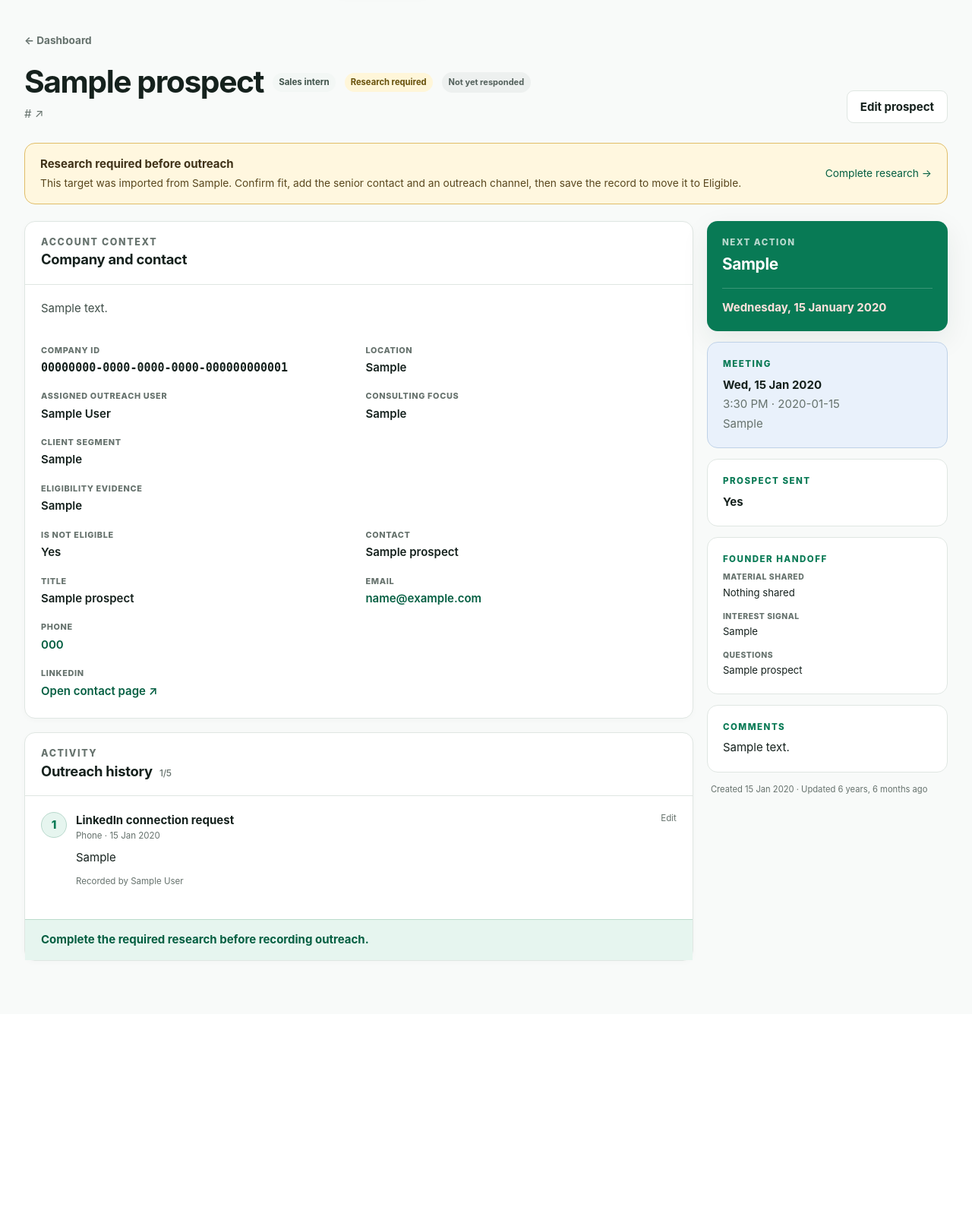
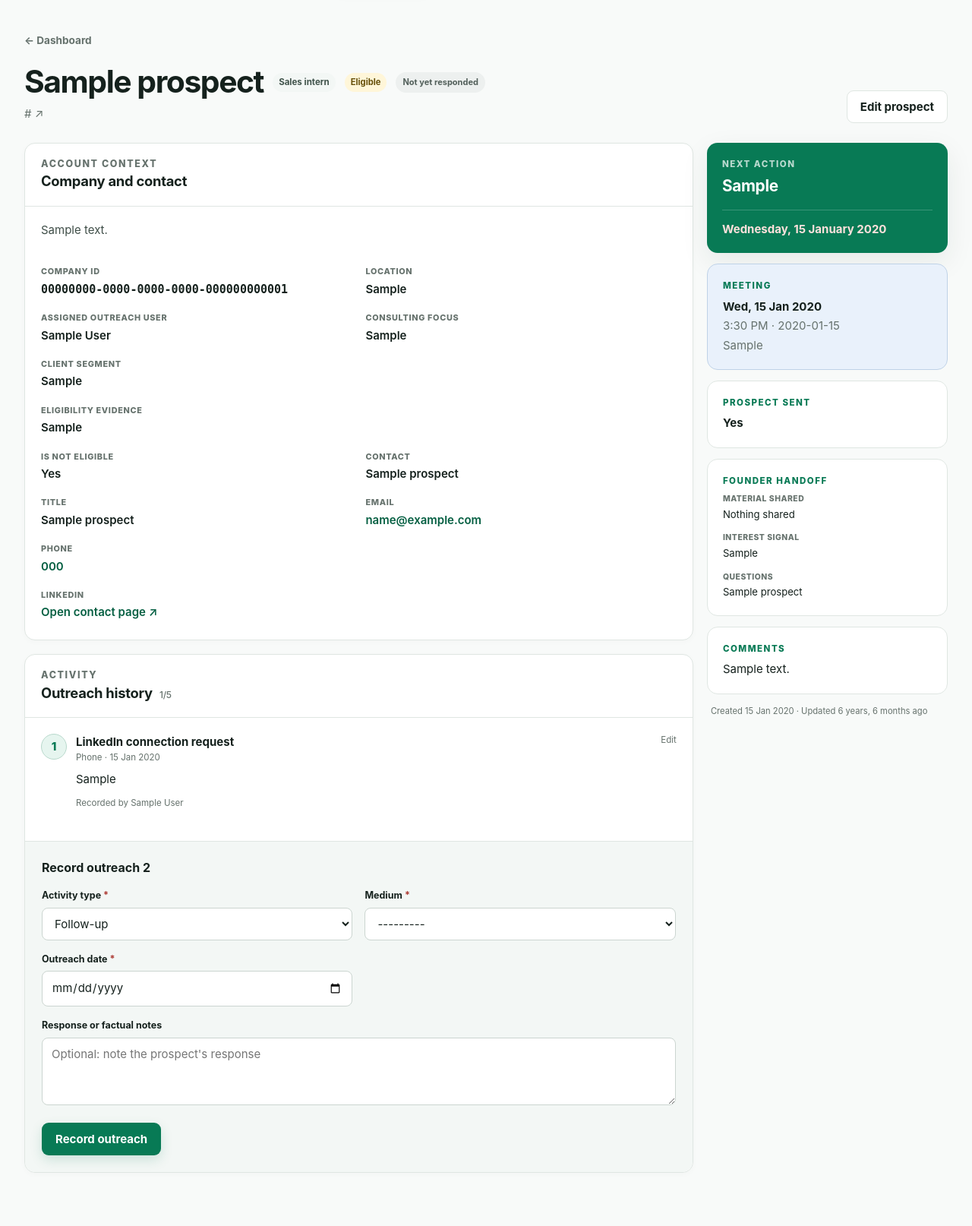
Before and after one commit to operation-flexgcc/Leadgen_System, a Django app: page /prospects/1/ in a window 1280 px wide. Shown: the part 73-1687 px from the top of the page at 76% size. Before the commit the page ends 1338 px from the top, so only its background shows below. Run offline with Django 5.2, Linux system fonts and the light colour scheme; a user stored in the database is signed in; tables that the repository leaves empty hold one stand-in row (values such as "Sample post"); some libraries are stand-ins or nearby versions.

Commit message:
Remove redundant research stage gate

```diff
--- a/outreach/api.py
+++ b/outreach/api.py
@@ -886,12 +886,6 @@ def prospect_outreach_list(request, prospect_id):
                 "Claim this prospect before adding outreach history via API.",
                 403,
             )
-        if prospect.stage == Prospect.Stage.RESEARCH:
-            return _json_error(
-                "Complete the required contact and qualification research before recording outreach.",
-                400,
-            )
-
         existing_numbers = list(
             prospect.outreaches.order_by("sequence_number").values_list(
                 "sequence_number",
--- a/outreach/api_documentation.py
+++ b/outreach/api_documentation.py
@@ -261,7 +261,7 @@ API_DOCUMENTATION = {
         "methods": "GET, POST",
         "contract_summary": "GET lists all outreach records for one prospect. POST validates and creates the next numbered record.",
         "authorization": "Managers and system administrators can access every prospect. A frontline outreach user must own the exact prospect; an unassigned or another user's prospect returns HTTP 403.",
-        "behavior": "POST uses the same workstream, contact-method, LinkedIn sequence, date, research-completion, and five-record limit rules as the browser form. The server assigns sequence_number and recorded_by.",
+        "behavior": "POST uses the same workstream, contact-method, LinkedIn sequence, date, and five-record limit rules as the browser form. The server assigns sequence_number and recorded_by.",
         "endpoint": "/api/v1/prospects/<prospect_id>/outreaches/",
         "request_example": _json_example(
             {
@@ -315,7 +315,6 @@ API_DOCUMENTATION = {
             },
         ],
         "rules": [
-            "Complete required research before adding an outreach record.",
             "A prospect can have no more than five outreach records; the API returns HTTP 409 at the limit.",
             "sequence_number is read-only and automatically fills the first available number from 1 through 5.",
             "recorded_by is read-only and is set from the bearer token user.",
@@ -327,7 +326,7 @@ API_DOCUMENTATION = {
         "responses": [
             {"status": "200", "meaning": "GET succeeded and returned the outreach list."},
             {"status": "201", "meaning": "POST validated and created the next outreach record."},
-            {"status": "400", "meaning": "Malformed JSON, invalid input, incomplete research, or a workflow rule failed."},
+            {"status": "400", "meaning": "Malformed JSON, invalid input, or a workflow rule failed."},
             {"status": "401", "meaning": "The bearer token is missing, invalid, revoked, or belongs to an inactive user."},
             {"status": "403", "meaning": "The token user does not own this prospect and is not a manager or system administrator."},
             {"status": "404", "meaning": "The numeric prospect ID does not exist."},
--- a/outreach/bulk_import.py
+++ b/outreach/bulk_import.py
@@ -184,8 +184,7 @@ def _batch_source_name(batch):
 
 def _batch_comment(batch, row_number):
     return (
-        f"Imported from {batch.source_filename}, source row {row_number}, batch {batch.pk}. "
-        "Complete company qualification and senior-contact research before outreach."
+        f"Imported from {batch.source_filename}, source row {row_number}, batch {batch.pk}."
     )
 
 
@@ -244,7 +243,7 @@ def import_prospects_from_csv(*, uploaded_file, uploaded_by, workstream, owner):
             prospect = Prospect(
                 owner=owner,
                 workstream=workstream,
-                stage=Prospect.Stage.RESEARCH,
+                stage=Prospect.Stage.ELIGIBLE,
                 company_name=row.company_name,
                 website=row.website,
                 location=row.area,
@@ -331,7 +330,7 @@ def _prospect_is_unchanged_since_import(prospect, batch, snapshot):
     expected_values = {
         "owner_id": batch.owner_id,
         "workstream": batch.target_workstream,
-        "stage": Prospect.Stage.RESEARCH,
+        "stage": Prospect.Stage.ELIGIBLE,
         "company_name": snapshot["company_name"],
         "website": snapshot["website"],
         "location": snapshot["area"],
--- a/outreach/forms.py
+++ b/outreach/forms.py
@@ -170,6 +170,19 @@ class ProspectForm(forms.ModelForm):
         if owner and workstream and owner.profile.role != workstream:
             self.add_error("owner", "Choose an outreach user whose class matches the selected workstream.")
 
+        if not any(
+            cleaned_data.get(field_name)
+            for field_name in (
+                "contact_email",
+                "contact_phone",
+                "contact_linkedin_url",
+            )
+        ):
+            self.add_error(
+                "contact_email",
+                "Add at least one contact method: email, phone, or LinkedIn.",
+            )
+
         website = cleaned_data.get("website")
         linkedin_url = cleaned_data.get("contact_linkedin_url")
         website_host = self._normalized_website_host(website) if website else ""
@@ -204,8 +217,6 @@ class ProspectForm(forms.ModelForm):
         if not is_manager(self.user):
             prospect.owner = self.user
             prospect.workstream = self.user.profile.role
-        if prospect.stage == Prospect.Stage.RESEARCH:
-            prospect.stage = Prospect.Stage.ELIGIBLE
         if prospect.workstream != Prospect.Workstream.LINKEDIN_OUTREACH:
             prospect.founder_account = ""
             prospect.linkedin_connection_status = ""
--- a/outreach/views.py
+++ b/outreach/views.py
@@ -385,11 +385,7 @@ def prospect_detail(request, pk):
             "prospect": prospect,
             "outreaches": outreaches,
             "outreach_form": OutreachForm(prospect=prospect),
-            "can_add_outreach": (
-                can_edit_prospect
-                and prospect.stage != Prospect.Stage.RESEARCH
-                and outreaches.count() < 5
-            ),
+            "can_add_outreach": can_edit_prospect and outreaches.count() < 5,
             "can_edit_prospect": can_edit_prospect,
             "can_claim_prospect": (
                 not is_manager(request.user)
@@ -413,9 +409,6 @@ def outreach_add(request, pk):
         )
         if prospect.owner_id != request.user.id and not is_manager(request.user):
             messages.error(request, "Claim this prospect before recording outreach.")
-            return redirect(prospect)
-        if prospect.stage == Prospect.Stage.RESEARCH:
-            messages.error(request, "Complete the required contact and qualification research before recording outreach.")
             return redirect(prospect)
         existing_numbers = list(prospect.outreaches.order_by("sequence_number").values_list("sequence_number", flat=True))
         if len(existing_numbers) >= 5:
--- a/static/css/app.css
+++ b/static/css/app.css
@@ -219,10 +219,6 @@ textarea.form-control { resize: vertical; }
 .detail-title-row h1 { margin-bottom: 0; }
 .detail-actions { display: flex; align-items: center; gap: 10px; }
 .detail-actions form { margin: 0; }
-.research-notice { display: flex; justify-content: space-between; gap: 20px; align-items: center; margin-bottom: 22px; padding: 16px 20px; border: 1px solid #e0bd68; border-radius: var(--radius); background: #fff7df; color: #59471e; }
-.research-notice div { display: grid; gap: 4px; }
-.research-notice strong { color: #3f3218; }
-.research-notice span, .research-notice a { font-size: .86rem; }
 .website-link { display: inline-block; margin-top: 8px; color: var(--muted); }
 .detail-layout { display: grid; grid-template-columns: minmax(0, 2fr) minmax(280px, .72fr); gap: 18px; align-items: start; }
 .detail-main { display: grid; gap: 18px; }
@@ -376,7 +372,6 @@ textarea.form-control { resize: vertical; }
 @media (max-width: 600px) {
     h1 { font-size: 1.8rem; }
     .heading-with-action, .detail-heading { align-items: flex-start; flex-direction: column; }
-    .research-notice { align-items: flex-start; flex-direction: column; }
     .metric-grid { grid-template-columns: repeat(2, minmax(0, 1fr)); gap: 9px; }
     .metric-card { min-height: 122px; padding: 16px; }
     .metric-card > strong { font-size: 1.7rem; }
--- a/templates/outreach/dashboard.html
+++ b/templates/outreach/dashboard.html
@@ -146,7 +146,7 @@
                         <span class="cell-secondary">{{ prospect.website|truncatechars:38 }}</span>
                     </td>
                     <td>
-                        <span class="contact-name">{{ prospect.contact_name|default:"Research required" }}</span>
+                        <span class="contact-name">{{ prospect.contact_name|default:"Not provided" }}</span>
                         <span class="cell-secondary">{{ prospect.contact_email|default:prospect.contact_phone|default:"No contact channel yet" }}</span>
                     </td>
                     {% if current_user_is_manager %}
--- a/templates/outreach/prospect_detail.html
+++ b/templates/outreach/prospect_detail.html
@@ -24,23 +24,13 @@
     </div>
 </section>
 
-{% if prospect.stage == "research" %}
-<section class="research-notice" aria-label="Research required">
-    <div>
-        <strong>Research required before outreach</strong>
-        <span>This target was imported from {{ prospect.import_source|default:"a source list" }}. Confirm fit, add the senior contact and an outreach channel, then save the record to move it to Eligible.</span>
-    </div>
-    {% if can_claim_prospect %}<span>Claim this record first.</span>{% elif can_edit_prospect %}<a href="{% url 'prospect_update' prospect.pk %}">Complete research →</a>{% endif %}
-</section>
-{% endif %}
-
 <div class="detail-layout">
     <div class="detail-main">
         <section class="panel detail-panel">
             <div class="panel-header">
                 <div><p class="eyebrow">Account context</p><h2>Company and contact</h2></div>
             </div>
-            <p class="description-copy">{{ prospect.short_description|default:"Company description to be researched." }}</p>
+            <p class="description-copy">{{ prospect.short_description|default:"No company description provided." }}</p>
             <dl class="info-grid">
                 <div><dt>Company ID</dt><dd><code>{{ prospect.company_id }}</code></dd></div>
                 <div><dt>Location</dt><dd>{{ prospect.location|default:"Not provided" }}</dd></div>
@@ -49,7 +39,7 @@
                 <div><dt>Client segment</dt><dd>{{ prospect.client_segment|default:"Not provided" }}</dd></div>
                 <div class="info-full"><dt>Eligibility evidence</dt><dd>{{ prospect.eligibility_evidence|default:"Not provided"|linebreaksbr }}</dd></div>
                 <div><dt>Is not eligible</dt><dd>{{ prospect.is_not_eligible|yesno:"Yes,No" }}</dd></div>
-                <div><dt>Contact</dt><dd>{{ prospect.contact_name|default:"Research required" }}</dd></div>
+                <div><dt>Contact</dt><dd>{{ prospect.contact_name|default:"Not provided" }}</dd></div>
                 <div><dt>Title</dt><dd>{{ prospect.contact_title|default:"Not provided" }}</dd></div>
                 <div><dt>Email</dt><dd>{% if prospect.contact_email %}<a href="mailto:{{ prospect.contact_email }}">{{ prospect.contact_email }}</a>{% else %}<span class="muted">Not provided</span>{% endif %}</dd></div>
                 <div><dt>Phone</dt><dd>{% if prospect.contact_phone %}<a href="tel:{{ prospect.contact_phone }}">{{ prospect.contact_phone }}</a>{% else %}<span class="muted">Not provided</span>{% endif %}</dd></div>
@@ -57,7 +47,7 @@
             </dl>
         </section>
 
-        {% if prospect.workstream == "linkedin_outreach" and prospect.stage != "research" %}
+        {% if prospect.workstream == "linkedin_outreach" %}
         <section class="panel detail-panel">
             <div class="panel-header">
                 <div><p class="eyebrow">LinkedIn control</p><h2>Founder account and connection</h2></div>
@@ -106,8 +96,6 @@
                     <div class="field-full"><button class="button" type="submit">Record outreach</button></div>
                 </form>
             </div>
-            {% elif prospect.stage == "research" %}
-            <div class="limit-notice">Complete the required research before recording outreach.</div>
             {% elif not outreaches %}
             <div class="empty-inline"><p>No outreach recorded yet.</p></div>
             {% else %}
```
Also changed, not shown: outreach/management/commands/import_target_firms.py (+2 -5 lines), outreach/models.py (+0 -13 lines), outreach/tests/test_app.py (+15 -13 lines), outreach/tests/test_bulk_import.py (+1 -1 lines), outreach/tests/test_company_api.py (+4 -17 lines), outreach/tests/test_migrations.py (+56 -0 lines), README.md, outreach/migrations/0009_remove_research_stage.py (added).
